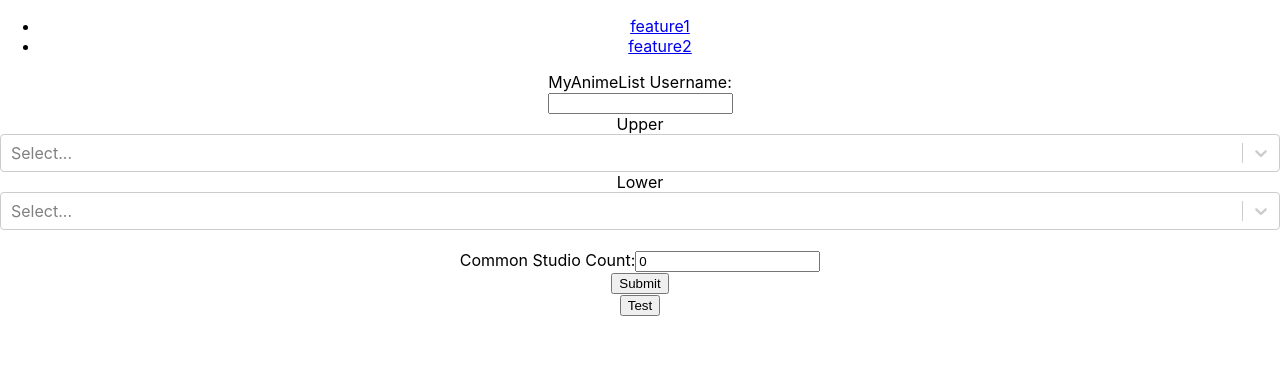
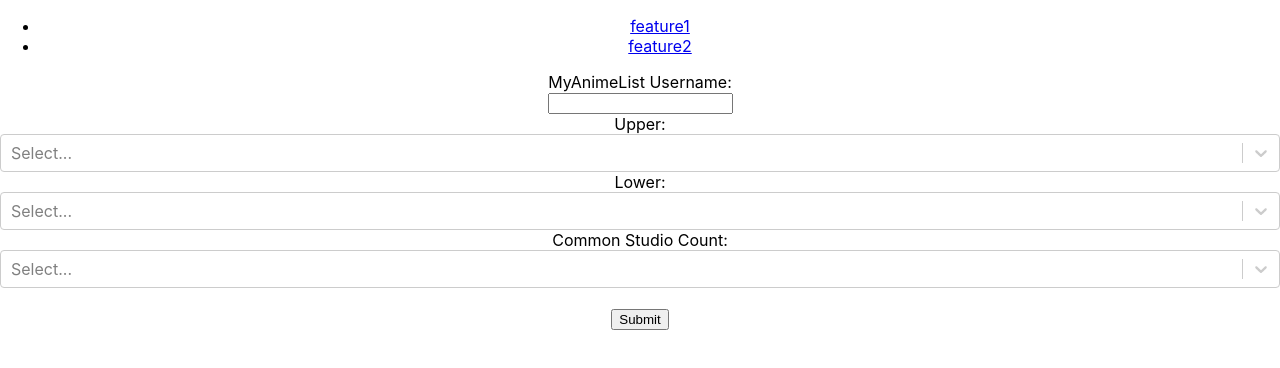
Before and after one commit to TerryCLAWong/malFigures, a React (Create React App) app in the folder client/: page /#/commonStudios in a window 1280 px wide. Shown: the top 368 px of the page. Built offline with nearby package versions, Linux system fonts and the light colour scheme.

Commit message:
added react-select for commonStudioCount for common studio feature

```diff
--- a/client/src/components/features/commonStudios/commonStudios.js
+++ b/client/src/components/features/commonStudios/commonStudios.js
@@ -13,7 +13,8 @@ class commonStudios extends Component {
         studios : null,
 
         upperOptions : [],
-        lowerOptions : []
+        lowerOptions : [],
+        commonStudioCountOptions: [],
     }
 
     componentDidMount() {
@@ -51,6 +52,19 @@ class commonStudios extends Component {
         }
         this.setState({
             lowerOptions: options,
+        })
+        //Studio count options
+        options = []
+        for (i = 1; i <= 20; i++) {
+            option = {
+                value: i,
+                label: i,
+                stateAssociation: "commonStudioCount"
+            }
+            options.push(option)
+        }
+        this.setState({
+            commonStudioCountOptions: options,
         })
     }
 
@@ -115,7 +129,7 @@ class commonStudios extends Component {
         }
     }
 
-    handleUpperLowerChange = (option) => {
+    handleSelectChange = (option) => {
         var options = []
         var i
         if (option.stateAssociation === "upper") {
@@ -132,7 +146,7 @@ class commonStudios extends Component {
                 lowerOptions: options,
                 upper: option.value
             })
-        } else {
+        } else if (option.stateAssociation === "lower") {
             //Change possible 'upper' values [lower,10]
             for (i = option.value; i <= 10; i++) {
                 const newOption = {
@@ -145,6 +159,10 @@ class commonStudios extends Component {
             this.setState({
                 upperOptions: options,
                 lower: option.value
+            })
+        } else if (option.stateAssociation === "commonStudioCount") {
+            this.setState({
+                commonStudioCount: option.value
             })
         }
     }
@@ -167,45 +185,29 @@ class commonStudios extends Component {
                         <br/>
 
                         <label>
-                            Upper
+                            Upper:
                             <Select
-                                onChange = {this.handleUpperLowerChange}
+                                onChange = {this.handleSelectChange}
                                 options = {this.state.upperOptions}
                             />
                         </label>
                         <label>
-                            Lower
+                            Lower:
                             <Select
-                                onChange = {this.handleUpperLowerChange}
+                                onChange = {this.handleSelectChange}
                                 options = {this.state.lowerOptions}
                             />
                         </label>
-
-
-
-                        <br/>
                         <label>
                             Common Studio Count:
-                            <input
-                                name = "commonStudioCount"
-                                type = "number"
-                                value = {this.state.commonStudioCount}
-                                onChange = {this.handleInputChange}
-                                min = "1"
+                            <Select
+                                onChange = {this.handleSelectChange}
+                                options = {this.state.commonStudioCountOptions}
                             />
                         </label>
                         <br/>
-
-
-
-
-
                         <input type="submit" value="Submit"/>
                     </form>
-
-                    <button>
-                        Test
-                    </button>
                 </div>
 
                 <div className = "output">
```
